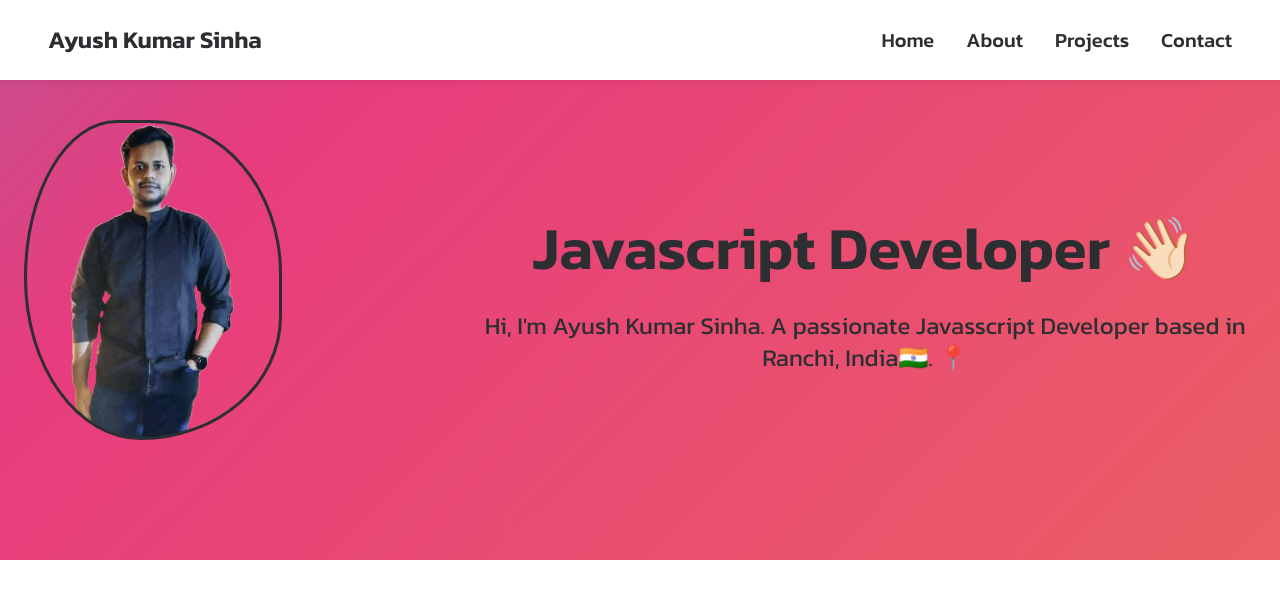
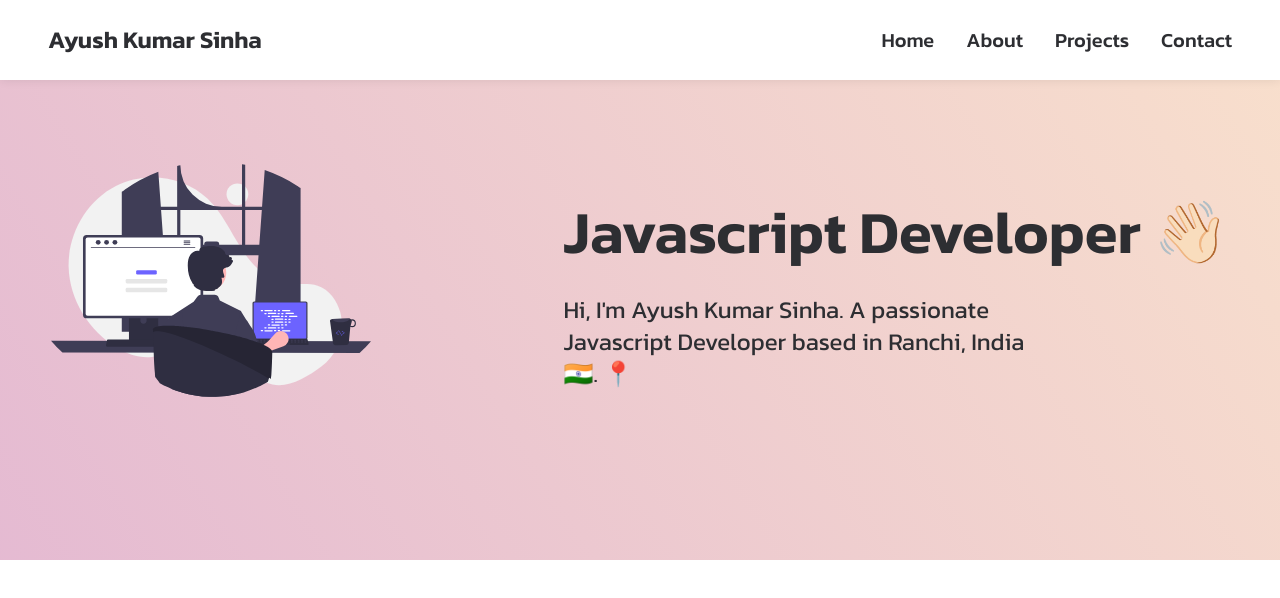
Before and after one commit to ayushsnha/ayushsnha.github.io, a Next.js app: page / in a window 1280 px wide. Shown: the top 598 px of the page. Built offline with nearby package versions, Linux system fonts and the light colour scheme.

Commit message:
fix gradient

```diff
--- a/app/page.tsx
+++ b/app/page.tsx
@@ -9,8 +9,8 @@ export default function Home() {
             <div className='image' />
             <div className='max-w-[50rem]'>
               <h1 className=" font-bold text-6xl text-center my-8">Javascript Developer 👋🏻</h1>
-              <p className="text-2xl text-center">
-                Hi, I&apos;m Ayush Kumar Sinha. A passionate Javasscript Developer based in Ranchi, India🇮🇳. 📍
+              <p className="text-2xl text-left max-w-[30rem]">
+                Hi, I&apos;m Ayush Kumar Sinha. A passionate Javascript Developer based in Ranchi, India🇮🇳. 📍
               </p>
             </div>
           </div>
--- a/components/Nav/index.tsx
+++ b/components/Nav/index.tsx
@@ -49,14 +49,16 @@ const Nav = () => {
       </nav>
       <div
         className={`${isOpen ? 'translate-x-0' : '-translate-x-full'
-          } md:hidden absolute top-0 h-screen z-30 bg-white w-full right-0 bottom-0 px-12 py-6 text-3xl flex flex-col transition-transform duration-300 ease-in-out`}
+          } md:hidden top-0 h-screen z-30 bg-white w-full right-0 bottom-0 px-12 py-6 text-3xl flex flex-col transition-transform duration-300 ease-in-out fixed`}
       >
         <div className='flex justify-end'>
           <div onClick={(e) => { e.stopPropagation(); toggleMenu() }}>
             <i className='fa-solid fa-xmark'></i>
           </div>
         </div>
-        <ul className='flex flex-col align-center justify-center gap-8 w-full text-center h-full'>
+        <ul
+          onClick={() => setIsOpen(false)}
+          className='flex flex-col align-center justify-center gap-8 w-full text-center h-full'>
           <li>
             <a href='#home' className='hover:text-hover text-3xl font-medium'>
               Home
--- a/styles/globals.css
+++ b/styles/globals.css
@@ -7,15 +7,15 @@
 .image {
   height: 20rem;
   width: 20rem;
-  background-image: url('/assets/images/img.png');
+  background-image: url('/assets/images/img.svg');
   background-position: 50%;
   background-repeat: no-repeat;
   background-size: contain;
-  border: 3px solid #2d2e32;
-  border-radius: 60% 40% 30% 70%/60% 30% 70% 40%;
+  /* border: 3px solid #2d2e32; */
+  /* border-radius: 60% 40% 30% 70%/60% 30% 70% 40%; */
   position: relative;
-  animation: border-animation 8s ease-in-out infinite;
-  transition: all 1s ease-in-out;
+  /* animation: border-animation 8s ease-in-out infinite;
+  transition: all 1s ease-in-out; */
 }
 
 @keyframes border-animation {
@@ -31,7 +31,8 @@
 }
 
 .gradiant-bg{
-  background: linear-gradient(-45deg, #ee7752, #e73c7e, #23a6d5, #23d5ab);
+  background: linear-gradient( 58.2deg,  rgba(40,91,212,0.73) -3%, rgba(171,53,163,0.45) 49.3%, rgba(255,204,112,0.37) 97.7% );
+  /* background: linear-gradient(-45deg, #7ef3e9, #6671ec, #23a6d5, #23d5ab); */
 	background-size: 400% 400%;
 	animation: gradient 15s ease infinite;
 }
```
Also changed, not shown: public/assets/images/img.svg (added).
